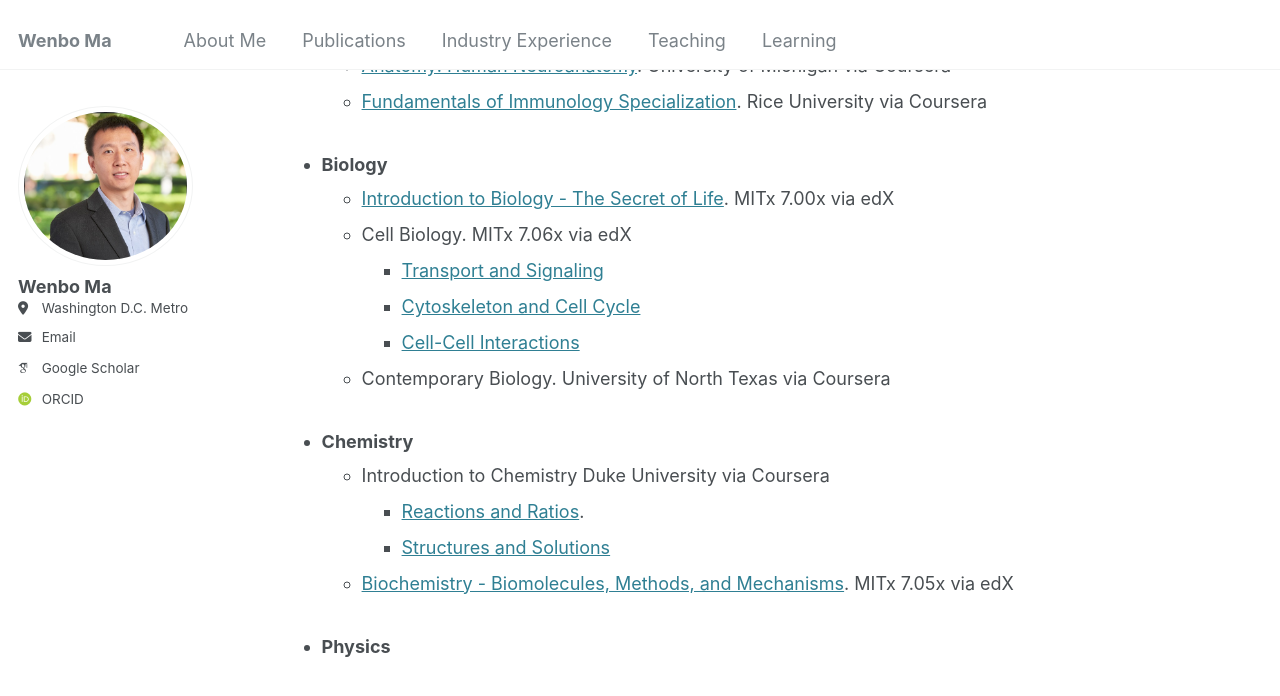
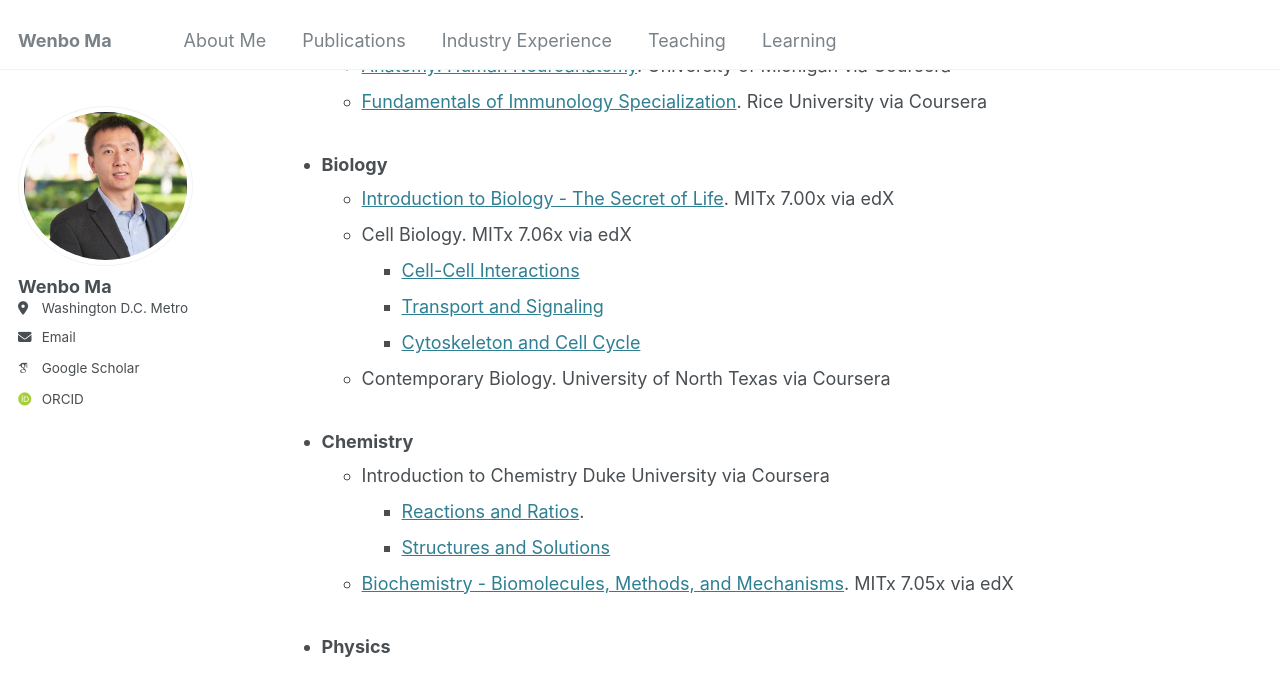
Before and after one commit to wenbo5565/wenbo5565.github.io, a Jekyll site: the page built from _pages/about.md, in a window 1280 px wide and 900 px high, scrolled down 3212 px. Shown: the top 696 px of the window. Built offline with Jekyll 4.4.1, drawn with Linux system fonts in a browser that asks for light colours; some web fonts are replaced; part of the change alters nothing that is shown.

```diff
--- a/_pages/about.md
+++ b/_pages/about.md
@@ -86,9 +86,9 @@ Since my research is interdisciplinary and my formal education is only in the "m
 - ### Biology
   - [Introduction to Biology - The Secret of Life](https://courses.edx.org/certificates/581f0d9fa4244c3e858303d6b6067290?_gl=1*1bjllok*_gcl_aw*R0NMLjE3NTA2Mzg0NDMuQ2owS0NRancwOTdDQmhESUFSSXNBSjMtbnhlUV8xZXdERm0xSElqdHNCQXRFdUE2RmVlcTlsdElRNGNma1JnZ0FtZ2NjNkNUSEFaN3AzZ2FBbWxtRUFMd193Y0I.*_gcl_au*MTAzNDA5MTkxMi4xNzQ1NTk4ODQ1*_ga*MTUyMjU0NDU1MC4xNzUwODYwMTA1*_ga_D3KS4KMDT0*czE3NTA5NDY0MjQkbzIkZzEkdDE3NTA5NDY0MjckajU3JGwwJGgw). MITx 7.00x via edX
   - Cell Biology. MITx 7.06x via edX
+    - [Cell-Cell Interactions](https://mitxonline.mit.edu/certificate/51e13ace-63c8-4f95-8513-613f00383a5a/)
     - [Transport and Signaling](https://courses.edx.org/certificates/e263210d938c401298c6eb812ea4deab?_gl=1*1pmhdg2*_gcl_au*MTAzNDA5MTkxMi4xNzQ1NTk4ODQ1*_ga*MjAwMzYyNzYwMy4xNzQ5NTA3NTQ4*_ga_D3KS4KMDT0*czE3NTAwMTgyNzYkbzI3JGcxJHQxNzUwMDE5MTk1JGo2MCRsMCRoMA..)
     - [Cytoskeleton and Cell Cycle](https://courses.edx.org/certificates/66ed337b078842ba964fe701b187879d)
-    - [Cell-Cell Interactions](https://mitxonline.mit.edu/courses/course-v1:MITxT+7.06.3x/)
   - Contemporary Biology. University of North Texas via Coursera
 
 - ### Chemistry
```
